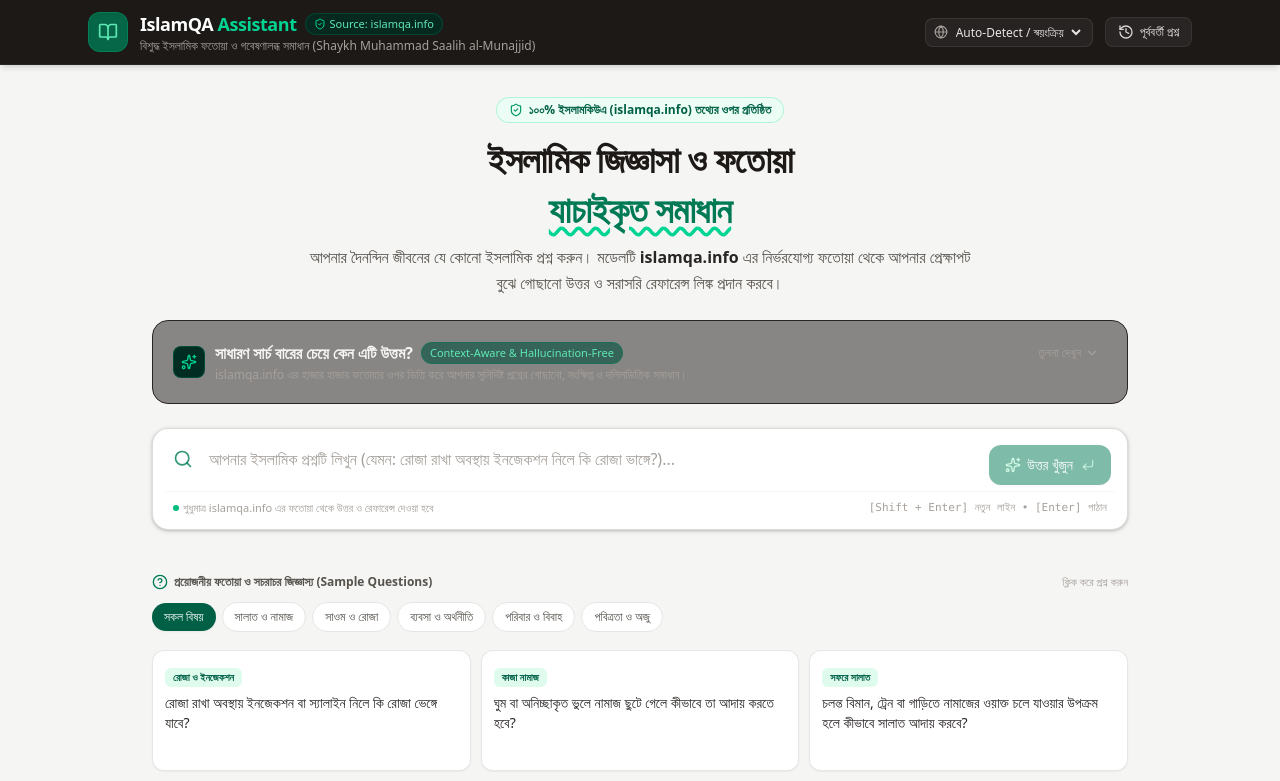
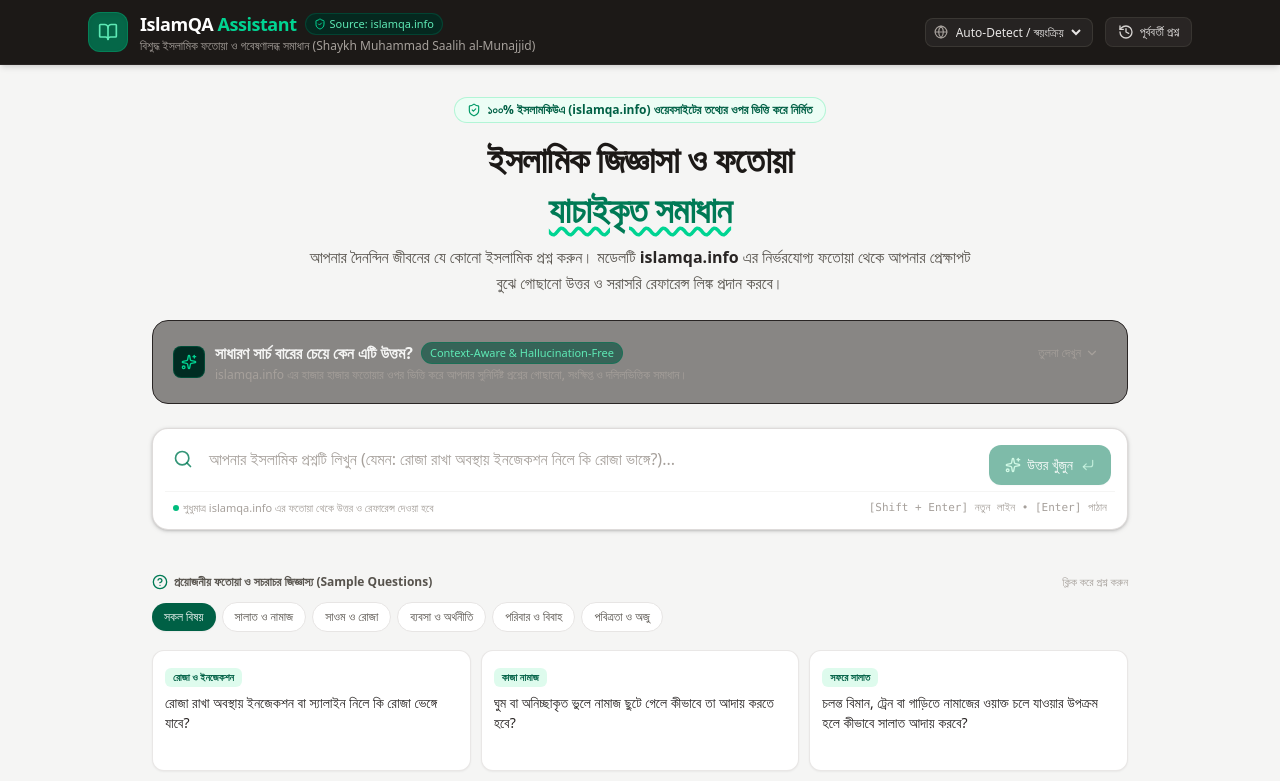
Before and after one commit to imran-shorif/IslamQA_Assistant, a React (Vite) app: page / in a window 1280 px wide. Shown: the top 781 px of the page. Built offline with nearby package versions, Linux system fonts and the light colour scheme.

Commit message:
style: refine hero section description
Update the source attribution text for better clarity and professional tone.

```diff
--- a/src/App.tsx
+++ b/src/App.tsx
@@ -169,7 +169,7 @@
         <section className="text-center max-w-3xl mx-auto mb-6">
           <div className="inline-flex items-center gap-1.5 px-3 py-1 rounded-full bg-emerald-50 text-emerald-800 border border-emerald-200/80 text-xs font-semibold mb-3">
             <ShieldCheck className="w-3.5 h-3.5 text-emerald-600" />
-            <span>১০০% ইসলামকিউএ (islamqa.info) তথ্যের ওপর প্রতিষ্ঠিত</span>
+            <span>১০০% ইসলামকিউএ (islamqa.info) ওয়েবসাইটের তথ্যের ওপর ভিত্তি করে নির্মিত</span>
           </div>
 
           <h1 className="text-2xl sm:text-4xl font-extrabold text-stone-900 tracking-tight leading-tight sm:leading-snug">
```
